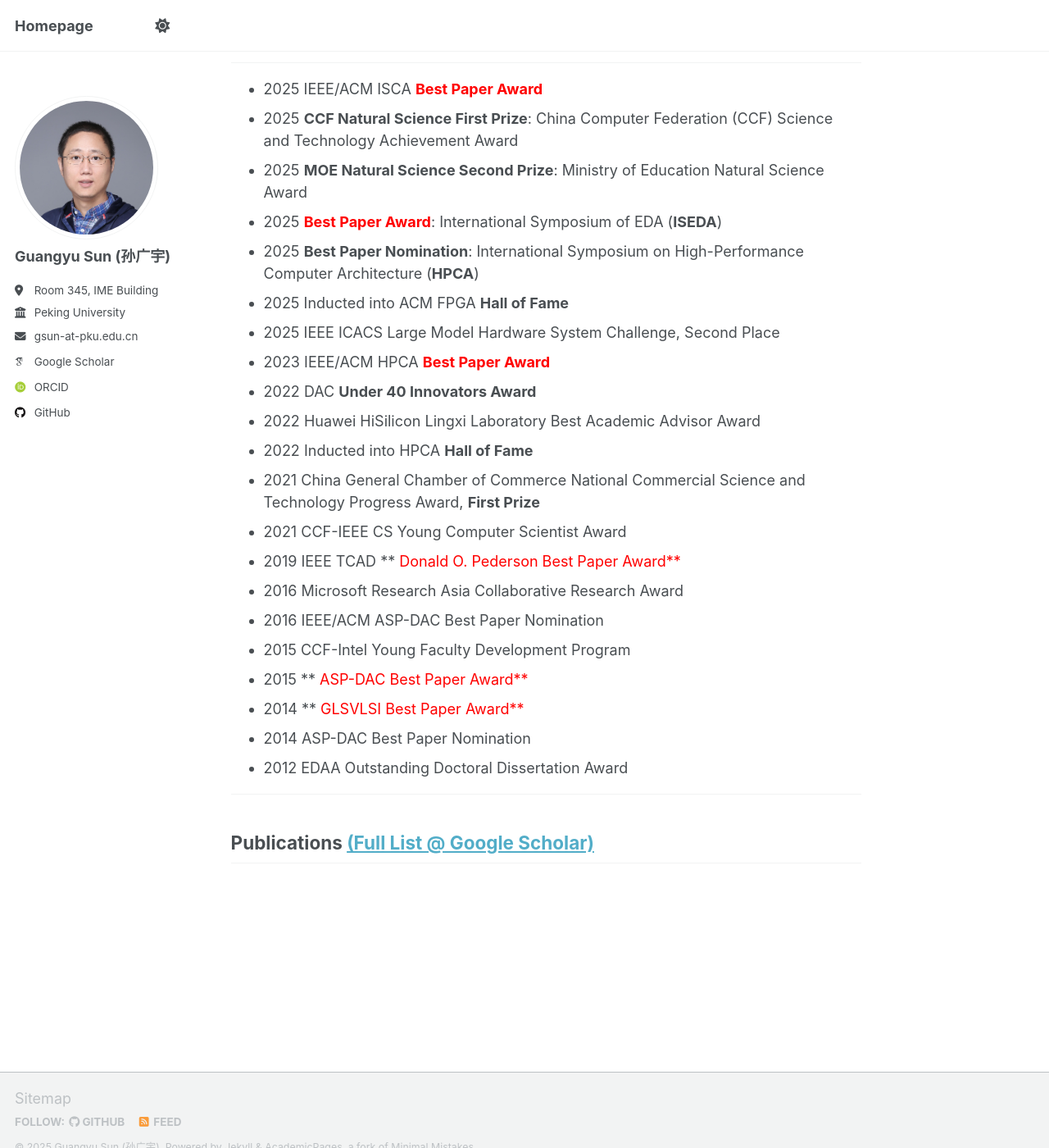
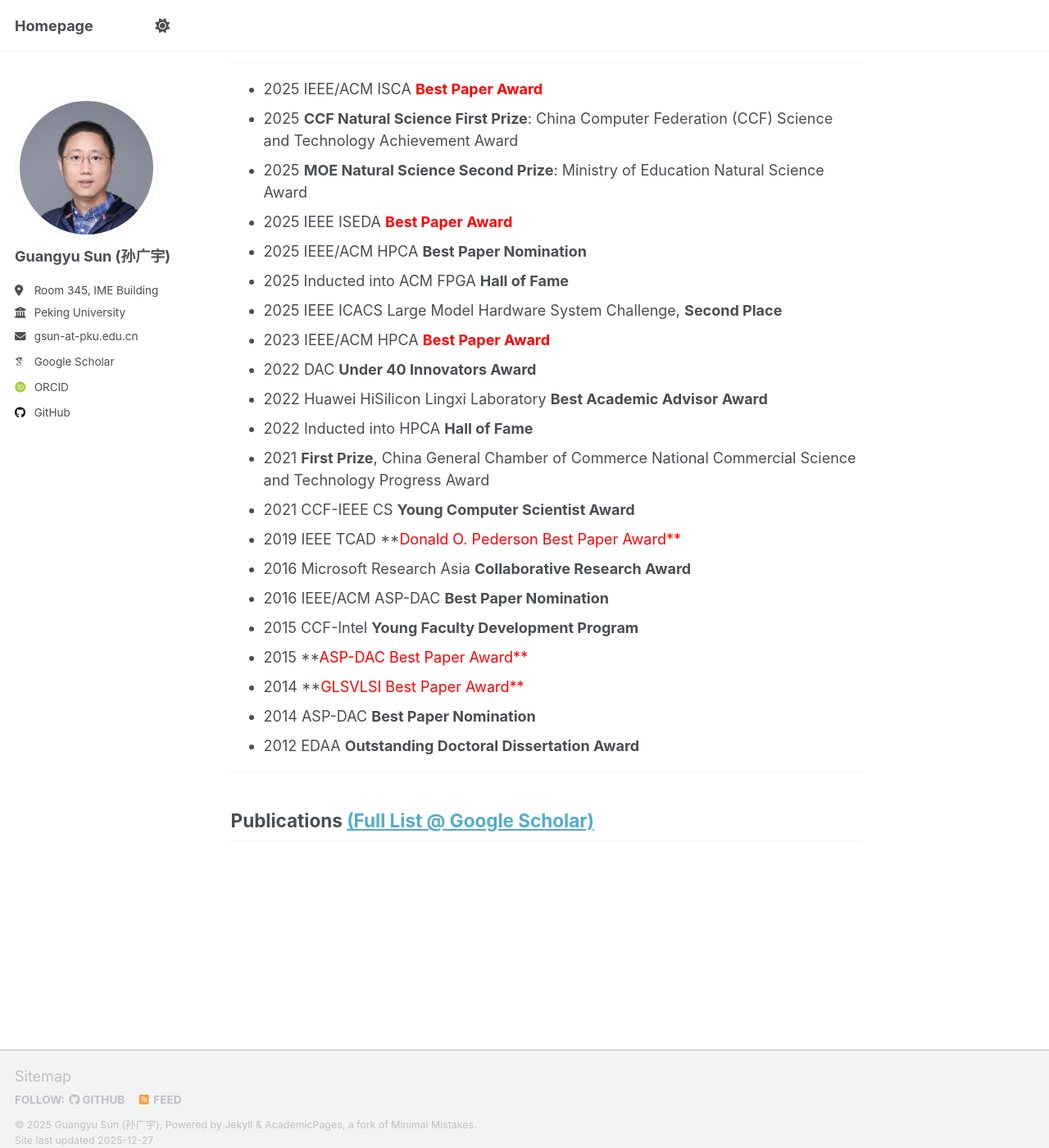
Before and after one commit to gsunpku/gsunpku.github.io, a Jekyll site: the page built from _pages/about.md, in a window 1280 px wide and 1400 px high, scrolled down 1880 px. Shown: the whole window at 82% size. Built offline with Jekyll 4.4.1, drawn with Linux system fonts in a browser that asks for light colours; some web fonts are replaced; a script that is not in the unit is left out.

Commit message:
Update about.md

```diff
--- a/_pages/about.md
+++ b/_pages/about.md
@@ -48,24 +48,24 @@
 - 2025 IEEE/ACM ISCA **<font color=red>Best Paper Award</font>**
 - 2025 **CCF Natural Science First Prize**: China Computer Federation (CCF) Science and Technology Achievement Award
 - 2025 **MOE Natural Science Second Prize**: Ministry of Education Natural Science Award
-- 2025 **<font color=red>Best Paper Award</font>**: International Symposium of EDA (**ISEDA**)
-- 2025 **Best Paper Nomination**: International Symposium on High-Performance Computer Architecture (**HPCA**)
+- 2025 IEEE ISEDA **<font color=red>Best Paper Award</font>**
+- 2025 IEEE/ACM HPCA **Best Paper Nomination**
 - 2025 Inducted into ACM FPGA **Hall of Fame**
-- 2025 IEEE ICACS Large Model Hardware System Challenge, Second Place
+- 2025 IEEE ICACS Large Model Hardware System Challenge, **Second Place**
 - 2023 IEEE/ACM HPCA **<font color=red>Best Paper Award</font>**
 - 2022 DAC **Under 40 Innovators Award**
-- 2022 Huawei HiSilicon Lingxi Laboratory Best Academic Advisor Award
+- 2022 Huawei HiSilicon Lingxi Laboratory **Best Academic Advisor Award**
 - 2022 Inducted into HPCA **Hall of Fame**
-- 2021 China General Chamber of Commerce National Commercial Science and Technology Progress Award, **First Prize**
-- 2021 CCF-IEEE CS Young Computer Scientist Award
-- 2019 IEEE TCAD  **<font color=red> Donald O. Pederson Best Paper Award**
-- 2016 Microsoft Research Asia Collaborative Research Award
-- 2016 IEEE/ACM ASP-DAC Best Paper Nomination
-- 2015 CCF-Intel Young Faculty Development Program
-- 2015  **<font color=red> ASP-DAC Best Paper Award**
-- 2014  **<font color=red> GLSVLSI Best Paper Award**
-- 2014 ASP-DAC Best Paper Nomination
-- 2012 EDAA Outstanding Doctoral Dissertation Award
+- 2021 **First Prize**, China General Chamber of Commerce National Commercial Science and Technology Progress Award
+- 2021 CCF-IEEE CS **Young Computer Scientist Award**
+- 2019 IEEE TCAD  **<font color=red>Donald O. Pederson Best Paper Award**
+- 2016 Microsoft Research Asia **Collaborative Research Award**
+- 2016 IEEE/ACM ASP-DAC **Best Paper Nomination**
+- 2015 CCF-Intel **Young Faculty Development Program**
+- 2015  **<font color=red>ASP-DAC Best Paper Award**
+- 2014  **<font color=red>GLSVLSI Best Paper Award**
+- 2014 ASP-DAC **Best Paper Nomination**
+- 2012 EDAA **Outstanding Doctoral Dissertation Award**
 
 ------
 
```
